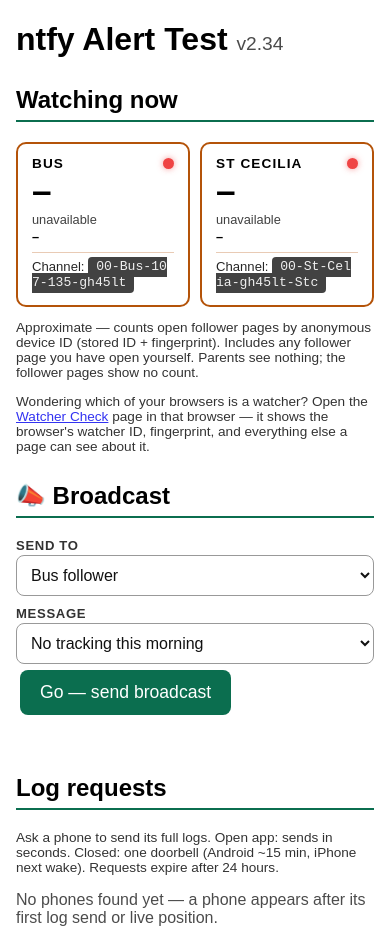
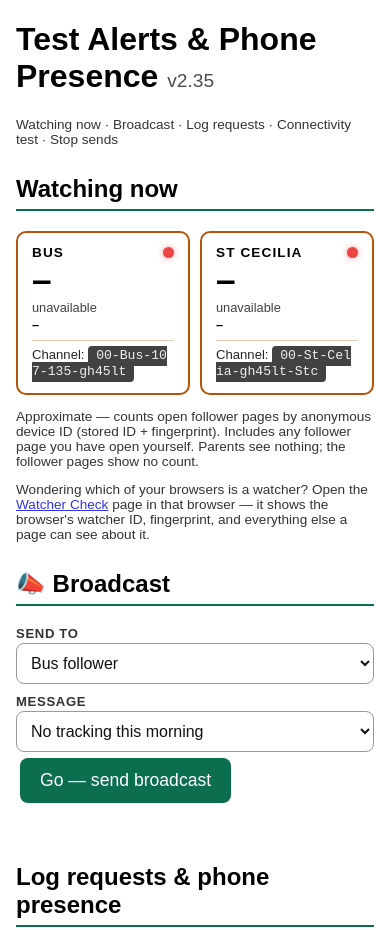
Before and after one commit to 6472208031sam-cloud/bus-follower, a plain HTML site: page test-alerts.html in a window 390 px wide. Shown: the top 930 px of the page. Drawn offline with Linux system fonts and the light colour scheme; no server answers.

Commit message:
test-alerts v2.35: heading names Phone Presence (title/H1, sections sub-line, Log requests & phone presence)

```diff
--- a/test-alerts.html
+++ b/test-alerts.html
@@ -3,7 +3,7 @@
 <head>
 <meta charset="utf-8" />
 <meta name="viewport" content="width=device-width, initial-scale=1" />
-<title>ntfy Alert Test</title>
+<title>Test Alerts & Phone Presence</title>
 <style>
   body { font-family: sans-serif; max-width: 600px; margin: 20px auto; padding: 0 16px; }
   button { font-size: 1.1rem; padding: 12px 20px; background: #0b6e4f; color: #fff;
@@ -57,7 +57,8 @@
 </style>
 </head>
 <body>
-<h1>ntfy Alert Test <span style="font-size:0.6em;opacity:0.7;font-weight:normal;">v2.34</span></h1>
+<h1>Test Alerts & Phone Presence <span style="font-size:0.6em;opacity:0.7;font-weight:normal;">v2.35</span></h1>
+<p style="font-size:0.85rem;opacity:0.8;margin-top:2px;">Watching now · Broadcast · Log requests · Connectivity test · Stop sends</p>
 
 <h2>Watching now</h2>
 <div class="row" style="gap:10px;">
@@ -90,7 +91,7 @@
   <div id="bcStatus" aria-live="polite"></div>
 </div>
 
-<h2>Log requests</h2>
+<h2>Log requests & phone presence</h2>
 <p style="font-size:0.85rem;opacity:0.8;">Ask a phone to send its full logs. Open app: sends in seconds. Closed: one doorbell (Android ~15 min, iPhone next wake). Requests expire after 24 hours.</p>
 <div id="lrRows"><p style="opacity:0.7;">Loading phones&hellip;</p></div>
 <div id="lrStatus" aria-live="polite"></div>
@@ -590,7 +591,7 @@ try { watchSeed('stc'); } catch (e) {}
 try { watchSubscribe('bus'); } catch (e) {}
 try { watchSubscribe('stc'); } catch (e) {}
 
-/* ===== Log requests (v2.34): per-phone rows discovered from the logs
+/* ===== Log requests (v2.35): per-phone rows discovered from the logs
    index + position records. Request writes <parent>/logRequests/<tag>;
    fulfilment is judged by the slot (sentAt > requestedAt), so a row
    stays truthful even if the phone's delete fails. ===== */
```
